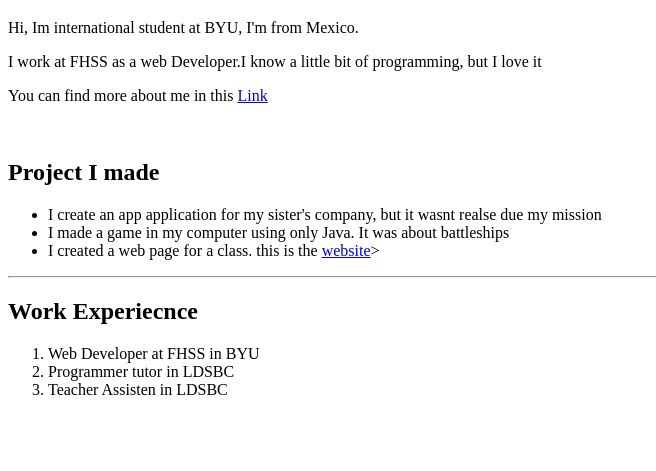
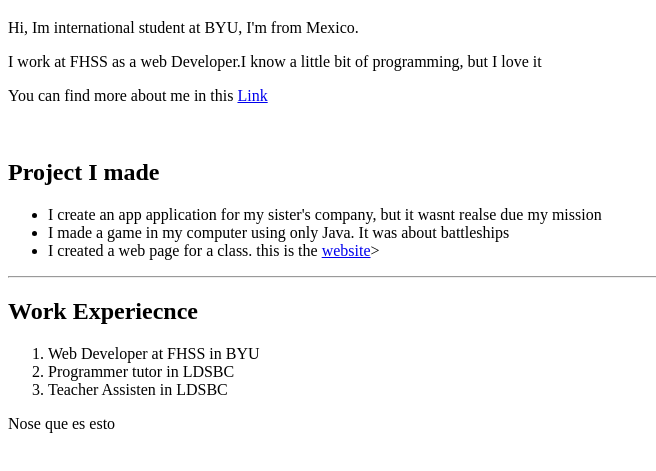
Before and after one commit to bethaly01/poratfolio, a plain HTML site: page index.html in a window 1280 px wide. Shown: the part 61-532 px from the top of the page, without its empty margins (0-656 px from the left). Drawn offline with Linux system fonts and the light colour scheme.

Commit message:
Edited test

```diff
--- a/index.html
+++ b/index.html
@@ -27,6 +27,7 @@
     <li>Teacher Assisten in LDSBC</li>
 
 </ol>
+<p>Nose que es esto</p>
 
 </body>
 </html>
```
